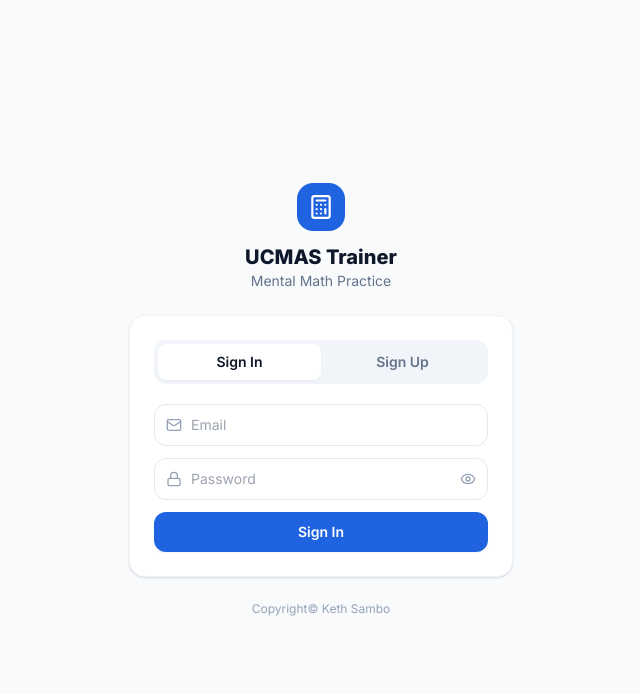
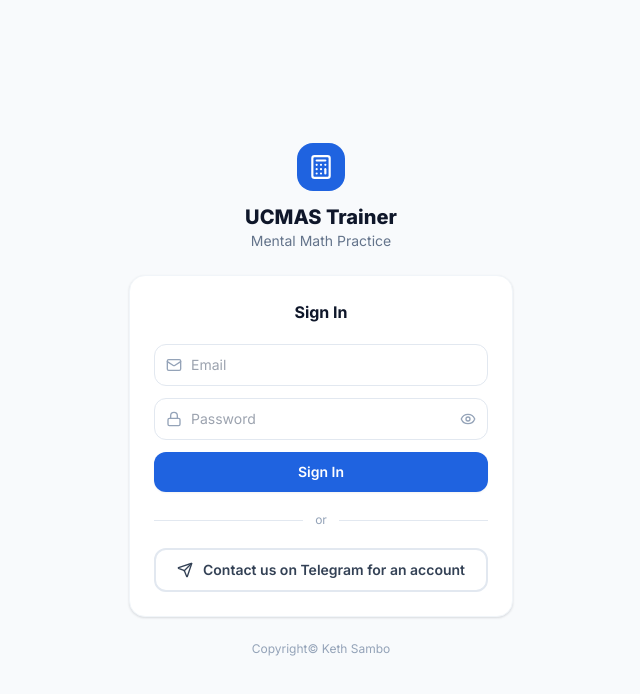
Before and after one commit to mongkul-app/ucmas-app, a React (Vite) app in the folder ucmas-app/: page /#/ in a window 1280 px wide. Shown: the top 694 px of the page, without its empty margins (319-959 px from the left). Built offline with nearby package versions, Linux system fonts and the light colour scheme; no server answers.

Commit message:
Update Login.tsx

```diff
--- a/ucmas-app/src/pages/Login.tsx
+++ b/ucmas-app/src/pages/Login.tsx
@@ -1,23 +1,23 @@
 import { useState, type FormEvent } from 'react';
 import { Navigate } from 'react-router-dom';
-import { Calculator, Mail, Lock, User, Loader2, Eye, EyeOff } from 'lucide-react';
-import { useAuth, signUpWithEmail, signInWithEmail, signInWithGoogle } from '../hooks/useAuth';
+import { Calculator, Mail, Lock, Loader2, Eye, EyeOff, Send } from 'lucide-react';
+import { useAuth, signInWithEmail, signInWithGoogle } from '../hooks/useAuth';
 import { isSupabaseConfigured } from '../lib/supabaseClient';
 
 // Google sign-in isn't enabled in Supabase yet — flip this back to true once
 // the Google provider is configured (Authentication -> Providers -> Google).
 const SHOW_GOOGLE_LOGIN = false;
 
+// Accounts are created by an admin (see the "Create Account" page), not by
+// self-service sign-up — so this page only offers Sign In, plus a way to
+// request an account over Telegram.
 export default function Login() {
   const { session, loading } = useAuth();
-  const [mode, setMode] = useState<'signin' | 'signup'>('signin');
-  const [name, setName] = useState('');
   const [email, setEmail] = useState('');
   const [password, setPassword] = useState('');
   const [showPassword, setShowPassword] = useState(false);
   const [error, setError] = useState<string | null>(null);
   const [submitting, setSubmitting] = useState(false);
-  const [confirmSent, setConfirmSent] = useState(false);
 
   if (!isSupabaseConfigured) {
     // No Supabase env vars configured — accounts aren't available yet, just
@@ -42,12 +42,7 @@ export default function Login() {
     setError(null);
     setSubmitting(true);
     try {
-      if (mode === 'signup') {
-        await signUpWithEmail(email, password, name || 'Student');
-        setConfirmSent(true);
-      } else {
       await signInWithEmail(email, password);
-      }
     } catch (err) {
       setError(err instanceof Error ? err.message : 'Something went wrong. Please try again.');
     } finally {
@@ -76,36 +71,7 @@ export default function Login() {
         </div>
 
         <div className="card p-6">
-          {confirmSent ? (
-            <div className="text-center py-4">
-              <p className="font-bold text-slate-800 dark:text-slate-100">Check your email</p>
-              <p className="text-sm text-slate-500 dark:text-slate-400 mt-2">
-                We sent a confirmation link to <span className="font-semibold">{email}</span>. Confirm it, then sign in.
-              </p>
-              <button onClick={() => { setConfirmSent(false); setMode('signin'); }} className="btn-secondary mt-4 text-sm">
-                Back to Sign In
-              </button>
-            </div>
-          ) : (
-            <>
-              <div className="flex rounded-xl bg-slate-100 dark:bg-navy-700 p-1 mb-5">
-                <button
-                  onClick={() => setMode('signin')}
-                  className={`flex-1 rounded-lg py-2 text-sm font-semibold transition-colors ${
-                    mode === 'signin' ? 'bg-white dark:bg-navy-800 shadow-sm text-slate-900 dark:text-white' : 'text-slate-500'
-                  }`}
-                >
-                  Sign In
-                </button>
-                <button
-                  onClick={() => setMode('signup')}
-                  className={`flex-1 rounded-lg py-2 text-sm font-semibold transition-colors ${
-                    mode === 'signup' ? 'bg-white dark:bg-navy-800 shadow-sm text-slate-900 dark:text-white' : 'text-slate-500'
-                  }`}
-                >
-                  Sign Up
-                </button>
-              </div>
+          <h2 className="text-center font-bold text-slate-900 dark:text-white mb-5">Sign In</h2>
 
           {SHOW_GOOGLE_LOGIN && (
             <>
@@ -126,19 +92,6 @@ export default function Login() {
           )}
 
           <form onSubmit={handleSubmit} className="space-y-3">
-                {mode === 'signup' && (
-                  <div className="relative">
-                    <User size={16} className="absolute left-3 top-1/2 -translate-y-1/2 text-slate-400" />
-                    <input
-                      type="text"
-                      required
-                      placeholder="Full name"
-                      value={name}
-                      onChange={(e) => setName(e.target.value)}
-                      className="w-full rounded-xl border border-slate-200 dark:border-navy-700 dark:bg-navy-800 pl-9 pr-3 py-2.5 text-sm"
-                    />
-                  </div>
-                )}
             <div className="relative">
               <Mail size={16} className="absolute left-3 top-1/2 -translate-y-1/2 text-slate-400" />
               <input
@@ -175,11 +128,25 @@ export default function Login() {
             {error && <p className="text-xs text-rose-600 font-medium">{error}</p>}
 
             <button type="submit" disabled={submitting} className="btn-primary w-full mt-1">
-                  {submitting ? <Loader2 size={16} className="animate-spin" /> : mode === 'signup' ? 'Create Account' : 'Sign In'}
+              {submitting ? <Loader2 size={16} className="animate-spin" /> : 'Sign In'}
             </button>
           </form>
-            </>
-          )}
+
+          <div className="flex items-center gap-3 my-5">
+            <div className="h-px bg-slate-200 dark:bg-navy-700 flex-1" />
+            <span className="text-xs text-slate-400">or</span>
+            <div className="h-px bg-slate-200 dark:bg-navy-700 flex-1" />
+          </div>
+
+          <a
+            href="https://t.me/kethsambo"
+            target="_blank"
+            rel="noopener noreferrer"
+            className="w-full flex items-center justify-center gap-2.5 rounded-xl border-2 border-slate-200 dark:border-navy-700 py-2.5 font-semibold text-sm text-slate-700 dark:text-slate-200 hover:bg-slate-50 dark:hover:bg-navy-700 transition-colors"
+          >
+            <Send size={16} />
+            Contact us on Telegram for an account
+          </a>
         </div>
       </div>
 
```
Lines whose indentation alone changed are shown as unchanged.
